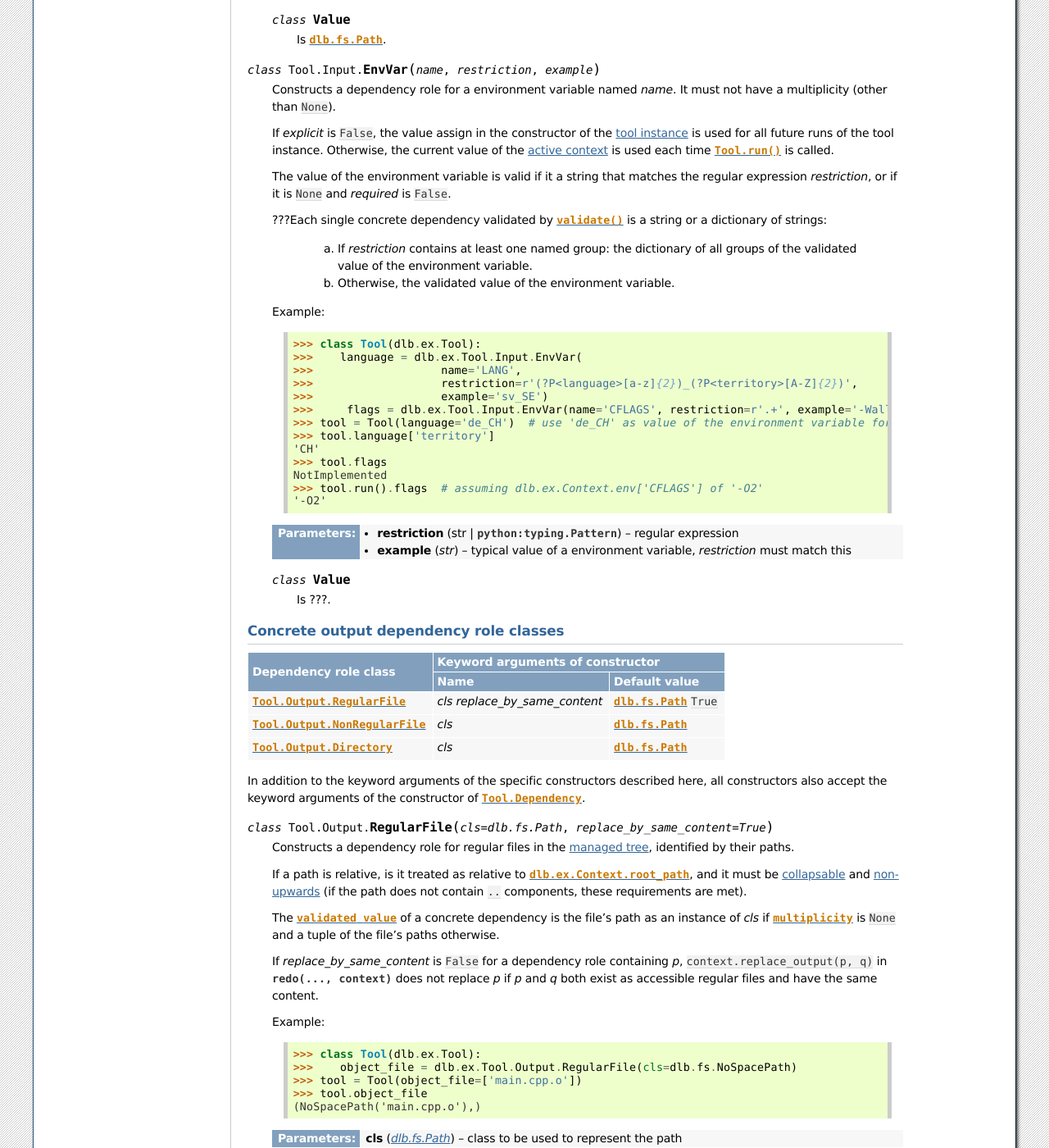
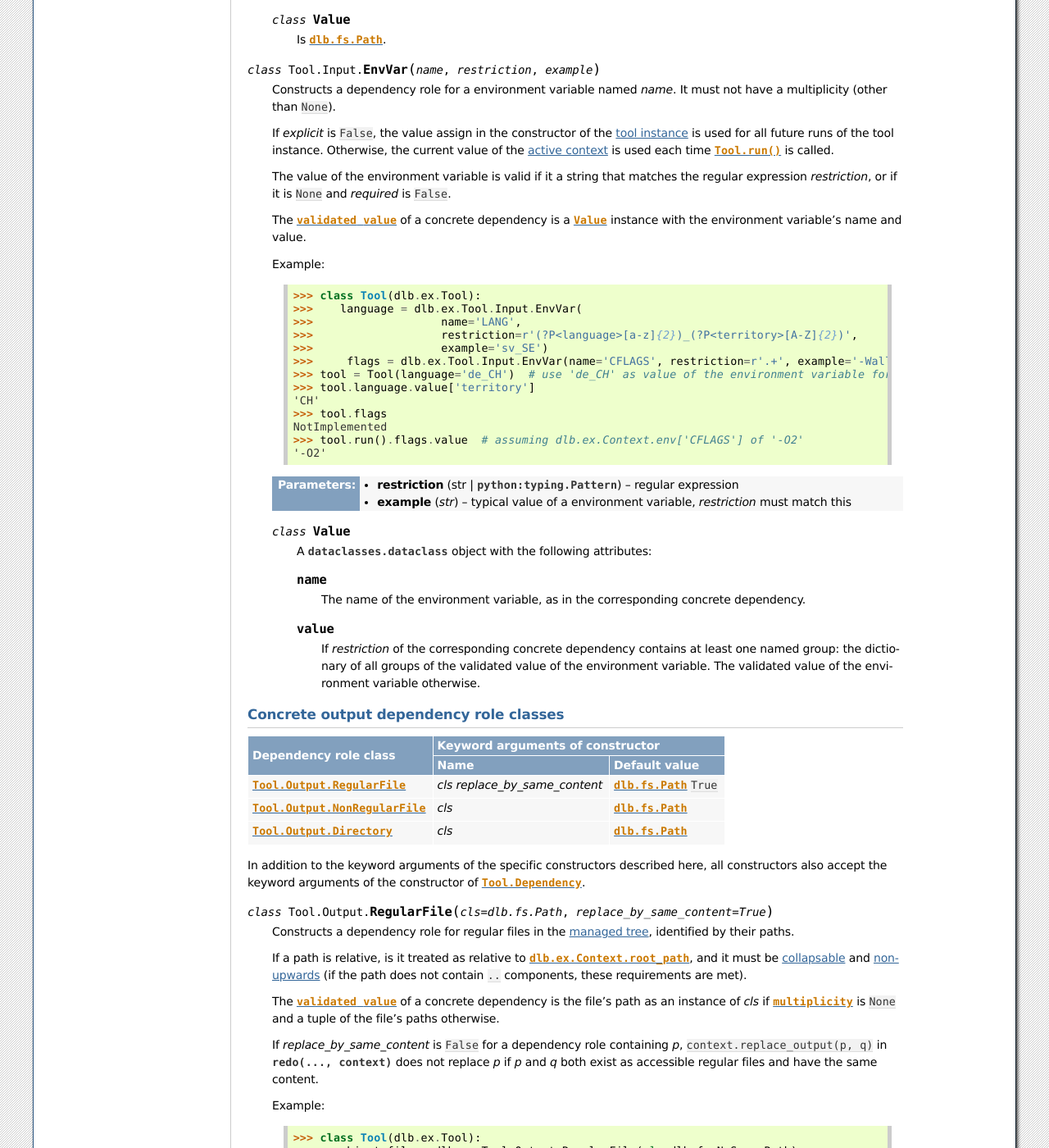
Before and after one commit to dlu-ch/dlb, a Sphinx documentation site: the page built from doc/ex_tool.rst, in a window 1280 px wide and 1400 px high, scrolled down 8041 px. Shown: the whole window at 82% size. Built offline with Sphinx 7.4.7, drawn with Linux system fonts in a browser that asks for light colours; some of the changed text lies outside the part shown.

Commit message:
Use a dataclass for the validate value of a dlb.ex.Tool.Input.EnvVar

```diff
--- a/doc/ex_tool.rst
+++ b/doc/ex_tool.rst
@@ -543,13 +543,8 @@ keyword arguments of the constructor of :class:`Tool.Dependency`.
    The value of the environment variable is valid if it a string that matches the regular expression *restriction*,
    or if it is ``None`` and *required* is ``False``.
 
-   ???Each single concrete dependency validated by :meth:`validate() <Tool.Dependency.validate()>` is a string or
-   a dictionary of strings:
-
-      a. If *restriction* contains at least one named group: the dictionary of all groups of the validated value
-         of the environment variable.
-
-      b. Otherwise, the validated value of the environment variable.
+   The :meth:`validated value <Tool.Dependency.validate()>` of a concrete dependency is a :class:`Value` instance
+   with the environment variable's name and value.
 
    Example::
 
@@ -560,11 +555,11 @@ keyword arguments of the constructor of :class:`Tool.Dependency`.
       >>>                   example='sv_SE')
       >>>     flags = dlb.ex.Tool.Input.EnvVar(name='CFLAGS', restriction=r'.+', example='-Wall')
       >>> tool = Tool(language='de_CH')  # use 'de_CH' as value of the environment variable for all
-      >>> tool.language['territory']
+      >>> tool.language.value['territory']
       'CH'
       >>> tool.flags
       NotImplemented
-      >>> tool.run().flags  # assuming dlb.ex.Context.env['CFLAGS'] of '-O2'
+      >>> tool.run().flags.value  # assuming dlb.ex.Context.env['CFLAGS'] of '-O2'
       '-O2'
 
    :param restriction: regular expression
@@ -574,7 +569,17 @@ keyword arguments of the constructor of :class:`Tool.Dependency`.
 
    .. class:: Value
 
-      Is ???.
+      A :class:`dataclasses.dataclass` object with the following attributes:
+
+      .. attribute:: name
+
+         The name of the environment variable, as in the corresponding concrete dependency.
+
+      .. attribute:: value
+
+         If *restriction* of the corresponding concrete dependency contains at least one named group:
+         the dictionary of all groups of the validated value of the environment variable.
+         The validated value of the environment variable otherwise.
 
 
 Concrete output dependency role classes
```
Also changed, not shown: 5 other files.
